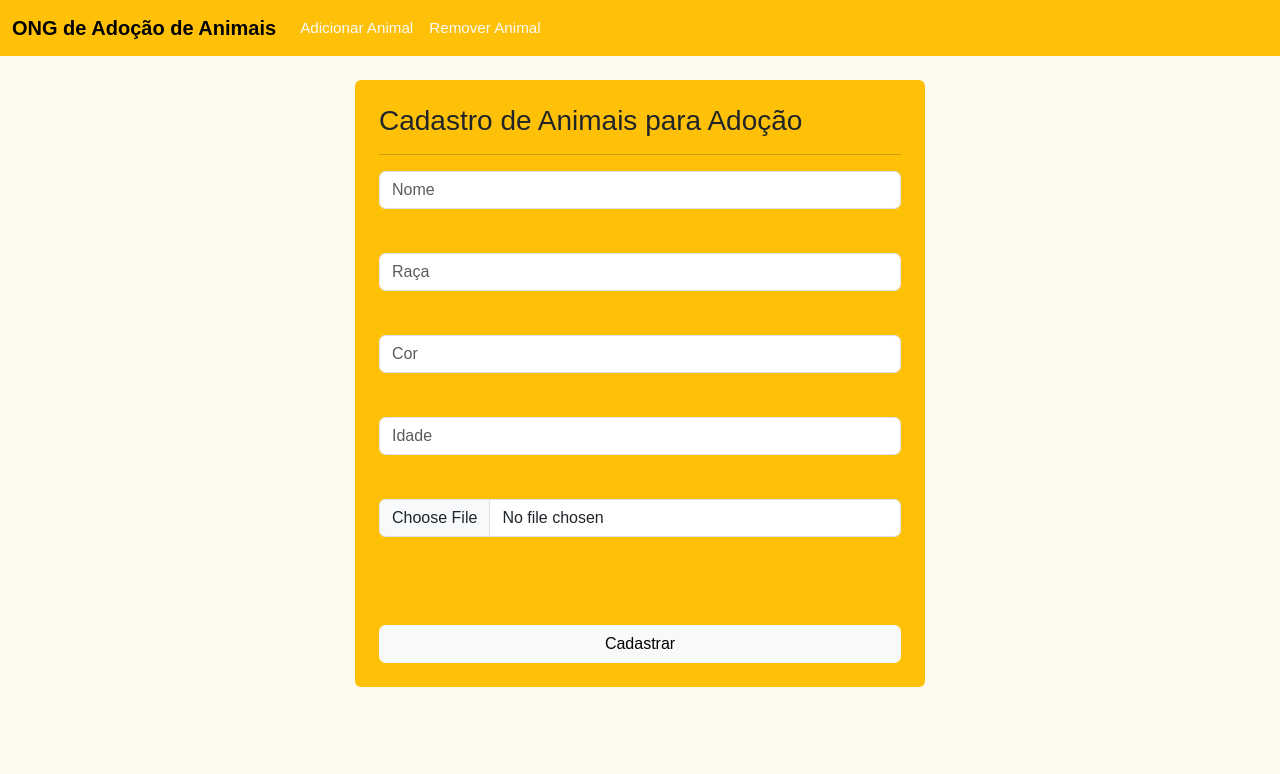
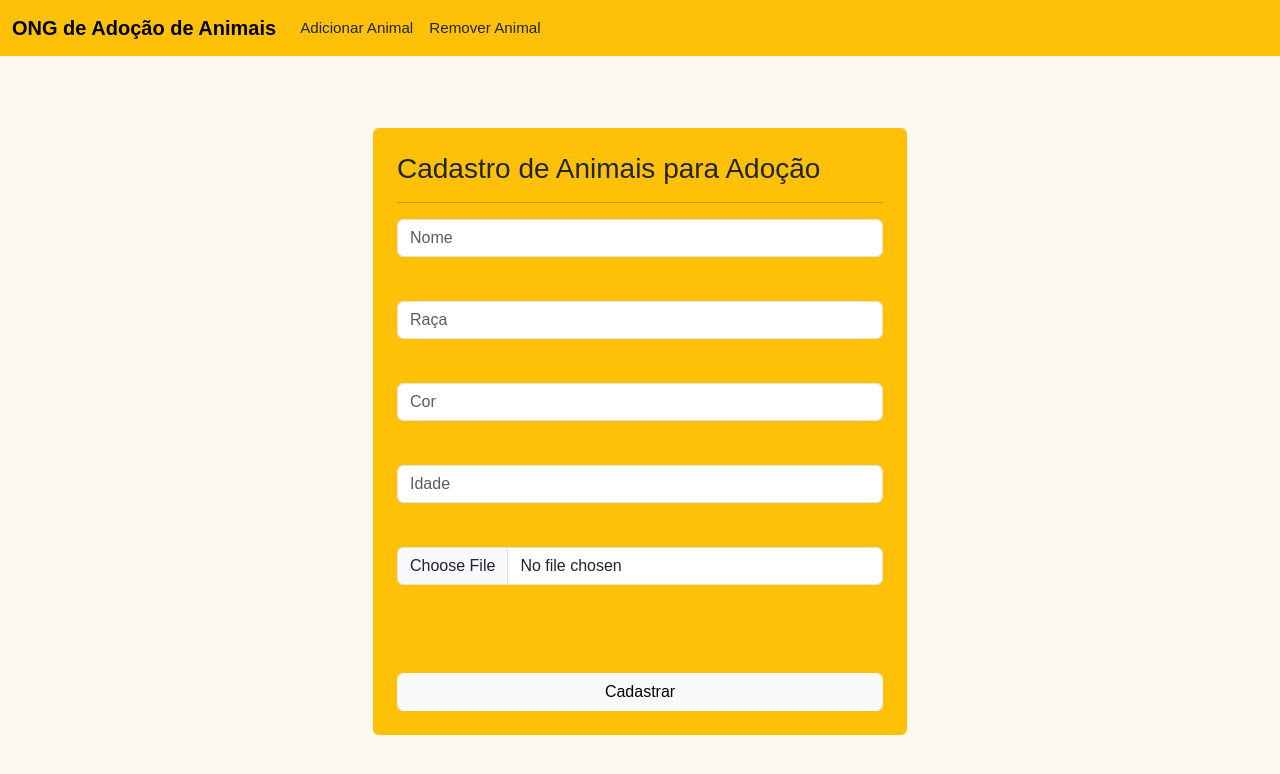
Before and after one commit to emylyzinha/Univali_Projeto_ONG_Defesa_Animal, a website: page adicionar.html in a window 1280 px wide. Drawn offline with nearby package versions, Linux system fonts and the light colour scheme.

Commit message:
Update adicionar.html

```diff
--- a/adicionar.html
+++ b/adicionar.html
@@ -17,19 +17,19 @@
             <div class="collapse navbar-collapse" id="navbarNav">
                 <ul class="navbar-nav">
                     <li class="nav-item">
-                        <a class="nav-link text-light" href="adicionar.html">Adicionar Animal</a>
+                        <a class="nav-link text-dark" href="adicionar.html">Adicionar Animal</a>
                     </li>
                     <li class="nav-item">
-                        <a class="nav-link text-light" href="remover.html">Remover Animal</a>
+                        <a class="nav-link text-dark" href="remover.html">Remover Animal</a>
                     </li>
                 </ul>
             </div>
         </div>
     </nav>
 
-    <div class="container">
+    <div class="container p-5">
         <div class="row">
-            <div class="col-md-6 offset-3 p-4 mt-4 rounded bg-warning">
+            <div class="col-12 col-md-6 offset-md-3 p-4 mt-4 rounded bg-warning">
                 <h3>Cadastro de Animais para Adoção</h3>
                 <hr>
                 <form id="form">
```
